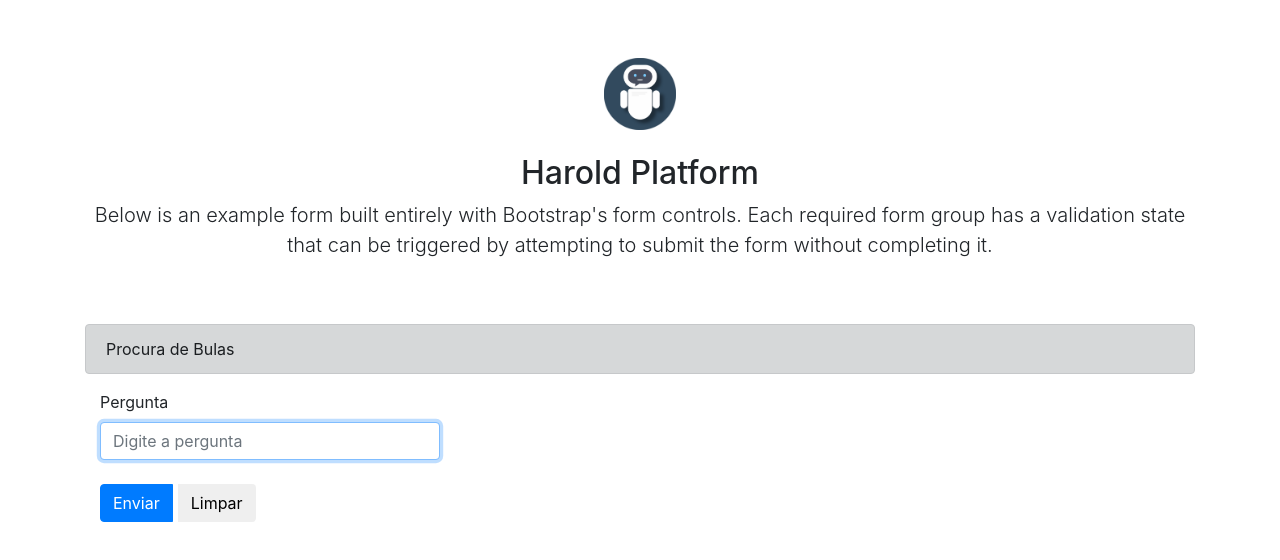
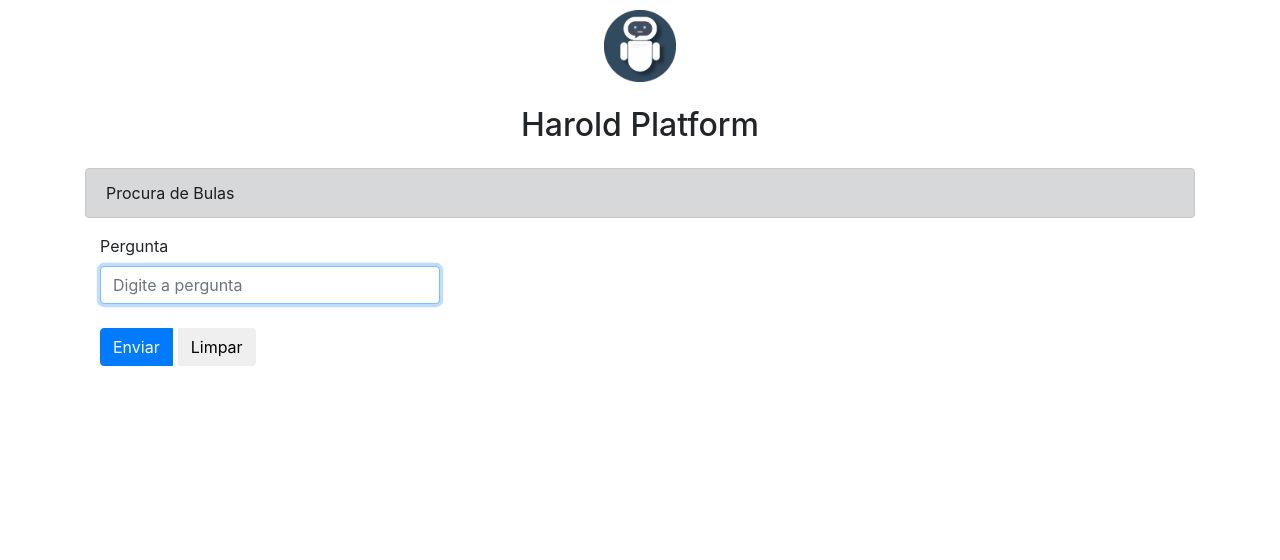
Before and after one commit to RenatoOAAguiar/bulaPage, a website: page index.html in a window 1280 px wide. Drawn offline with nearby package versions, Linux system fonts and the light colour scheme.

Commit message:
Alteração de espaçamento.

```diff
--- a/index.html
+++ b/index.html
@@ -9,10 +9,10 @@
 </head>
 <body>
     <div class="container h-100" style="margin-top: 10px">
-            <div class="py-5 text-center">
+            <div class="pb-3 text-center">
                 <img class="d-block mx-auto mb-4" src="img/harold.png" alt="" width="72" height="72">
                 <h2>Harold Platform</h2>
-                <p class="lead">Below is an example form built entirely with Bootstrap's form controls. Each required form group has a validation state that can be triggered by attempting to submit the form without completing it.</p>
+                <!-- <p class="lead">Below is an example form built entirely with Bootstrap's form controls. Each required form group has a validation state that can be triggered by attempting to submit the form without completing it.</p> -->
             </div>
         <div class="alert alert-dark" role="alert">
             Procura de Bulas
```
